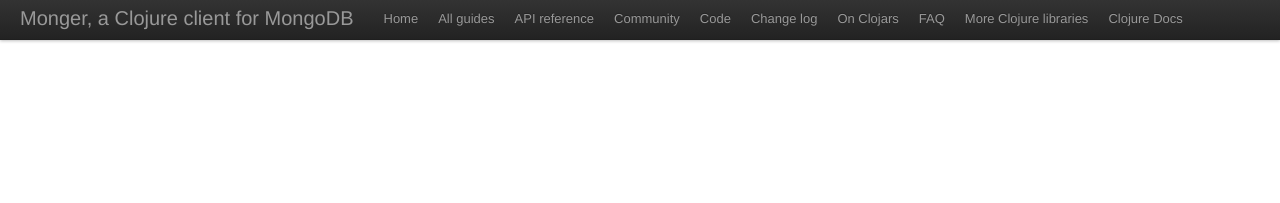
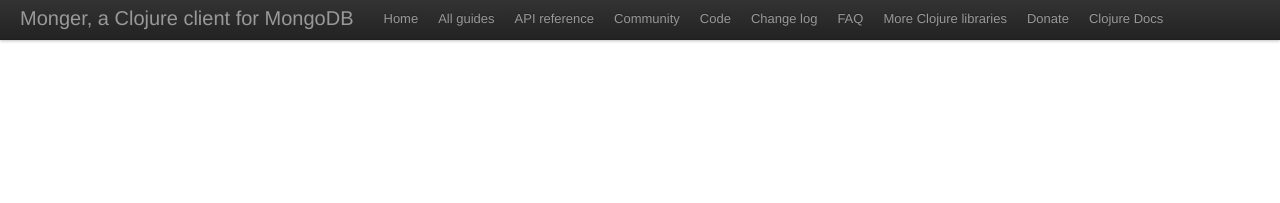
Before and after one commit to clojurewerkz/monger.docs, a Jekyll site: the page built from index.html, in a window 1280 px wide. Shown: the top 203 px of the page. Built offline with Jekyll 4.4.1, drawn with Linux system fonts in a browser that asks for light colours; some web fonts are replaced.

Commit message:
Donation link

```diff
--- a/_layouts/article.html
+++ b/_layouts/article.html
@@ -60,6 +60,9 @@
                 <a href='http://clojurewerkz.org'>More Clojure libraries</a>
               </li>
               <li>
+                <a href="http://clojurewerkz.org/articles/donate.html">Donate</a>
+              </li>
+              <li>
                 <a href='http://clojure-doc.org'>Clojure Docs</a>
               </li>
             </ul>
--- a/_layouts/default.html
+++ b/_layouts/default.html
@@ -57,13 +57,13 @@
                 <a href="https://github.com/michaelklishin/monger/blob/master/ChangeLog.md">Change log</a>
               </li>
               <li>
-                <a href="https://clojars.org/com.novemberain/monger">On Clojars</a>
-              </li>
-              <li>
                 <a href='/articles/faq.html'>FAQ</a>
               </li>
               <li>
                 <a href='http://clojurewerkz.org'>More Clojure libraries</a>
+              </li>
+              <li>
+                <a href="http://clojurewerkz.org/articles/donate.html">Donate</a>
               </li>
               <li>
                 <a href='http://clojure-doc.org'>Clojure Docs</a>
```
